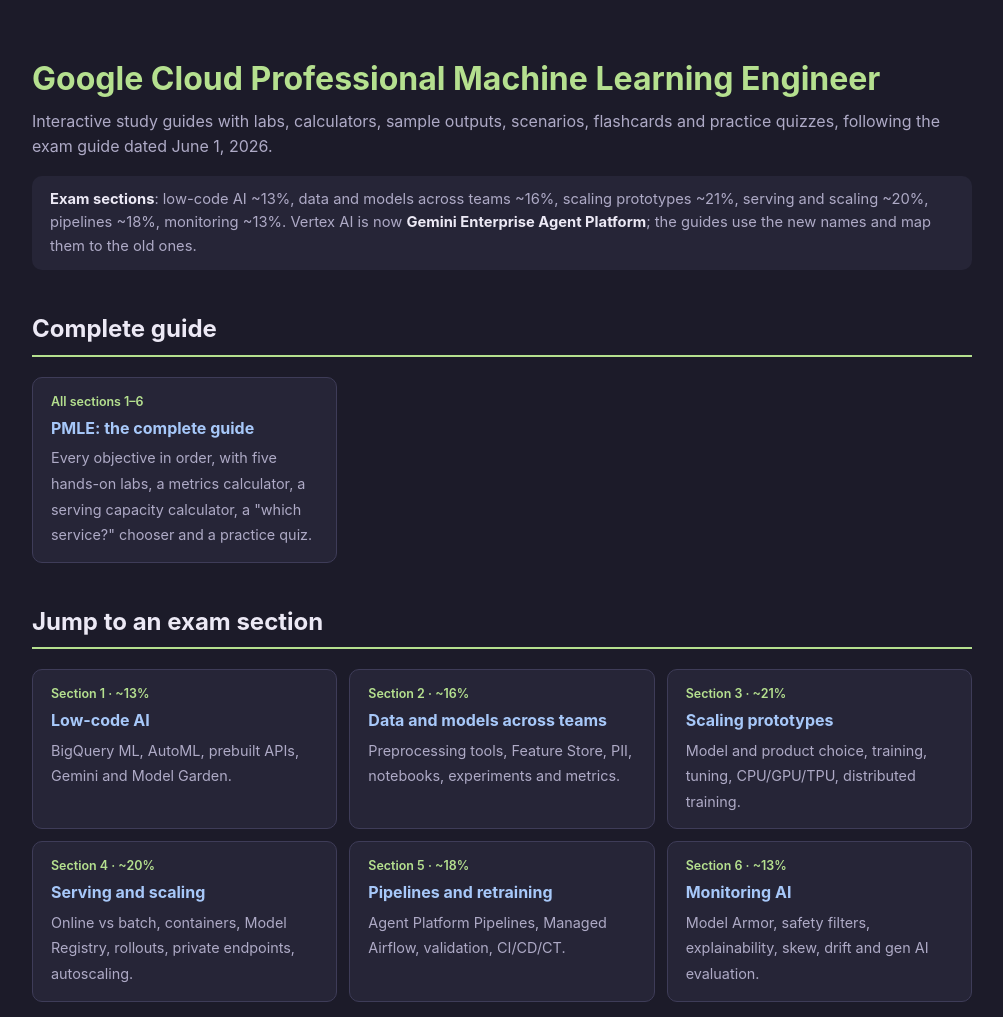
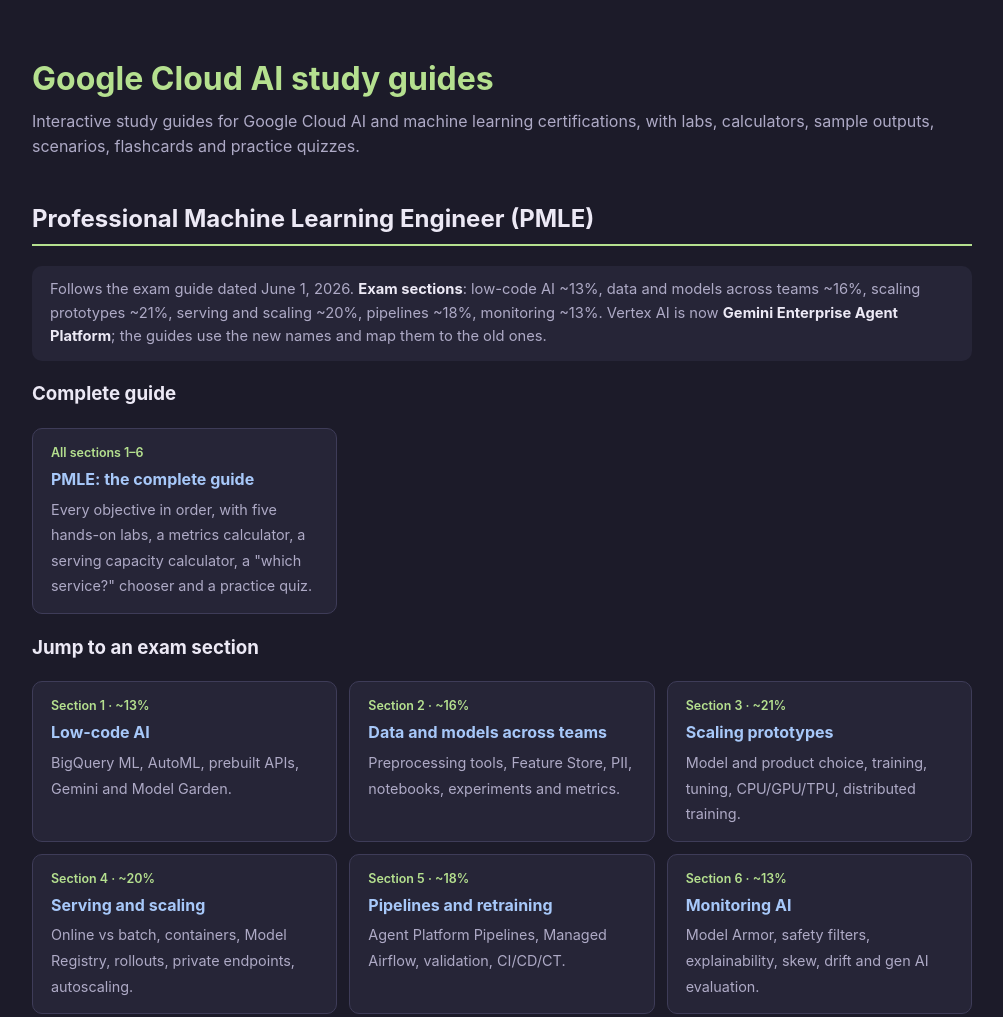
Before and after one commit to z0lope0z/gcp-ai-guides, a plain HTML site: page index.html in a window 1280 px wide. Shown: the whole page, without its empty margins (138-1141 px from the left). Drawn offline with Linux system fonts and the light colour scheme.

Commit message:
Broaden site to Google Cloud AI guides at gcp-ai.emano.ph

```diff
--- a/index.html
+++ b/index.html
@@ -3,7 +3,7 @@
 <head>
 <meta charset="UTF-8">
 <meta name="viewport" content="width=device-width, initial-scale=1">
-<title>Google Cloud Professional Machine Learning Engineer: Study Guides</title>
+<title>Google Cloud AI: Study Guides</title>
 <style>
   a { color: var(--blue); }
   a:hover { color: #a6e7d9; }
@@ -26,16 +26,18 @@
 </head>
 <body>
 <main>
-<h1>Google Cloud Professional Machine Learning Engineer</h1>
-<p class="subtitle">Interactive study guides with labs, calculators, sample outputs, scenarios, flashcards and practice quizzes, following the exam guide dated June 1, 2026.</p>
-<div class="legend"><strong>Exam sections</strong>: low-code AI ~13%, data and models across teams ~16%, scaling prototypes ~21%, serving and scaling ~20%, pipelines ~18%, monitoring ~13%. Vertex AI is now <strong>Gemini Enterprise Agent Platform</strong>; the guides use the new names and map them to the old ones.</div>
+<h1>Google Cloud AI study guides</h1>
+<p class="subtitle">Interactive study guides for Google Cloud AI and machine learning certifications, with labs, calculators, sample outputs, scenarios, flashcards and practice quizzes.</p>
 
-<h2>Complete guide</h2>
+<h2>Professional Machine Learning Engineer (PMLE)</h2>
+<div class="legend">Follows the exam guide dated June 1, 2026. <strong>Exam sections</strong>: low-code AI ~13%, data and models across teams ~16%, scaling prototypes ~21%, serving and scaling ~20%, pipelines ~18%, monitoring ~13%. Vertex AI is now <strong>Gemini Enterprise Agent Platform</strong>; the guides use the new names and map them to the old ones.</div>
+
+<h3>Complete guide</h3>
 <div class="grid">
   <a class="card" href="pmle-mastery.html"><b class="obj">All sections 1–6</b><strong>PMLE: the complete guide</strong><span>Every objective in order, with five hands-on labs, a metrics calculator, a serving capacity calculator, a "which service?" chooser and a practice quiz.</span></a>
 </div>
 
-<h2>Jump to an exam section</h2>
+<h3>Jump to an exam section</h3>
 <div class="grid">
   <a class="card" href="pmle-mastery.html#lowcode"><b class="obj">Section 1 · ~13%</b><strong>Low-code AI</strong><span>BigQuery ML, AutoML, prebuilt APIs, Gemini and Model Garden.</span></a>
   <a class="card" href="pmle-mastery.html#data"><b class="obj">Section 2 · ~16%</b><strong>Data and models across teams</strong><span>Preprocessing tools, Feature Store, PII, notebooks, experiments and metrics.</span></a>
```
Also changed, not shown: 3 other files.
